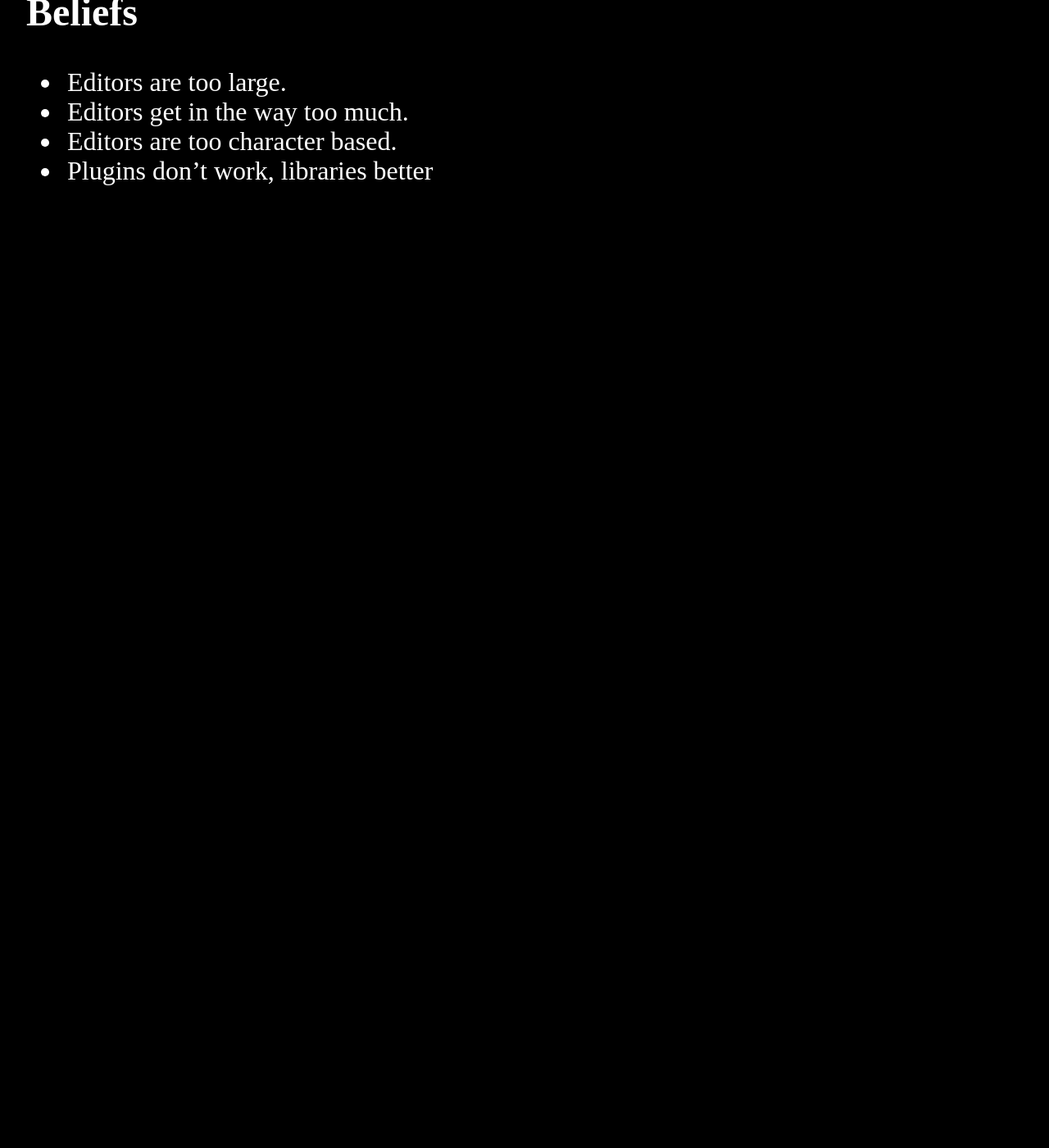
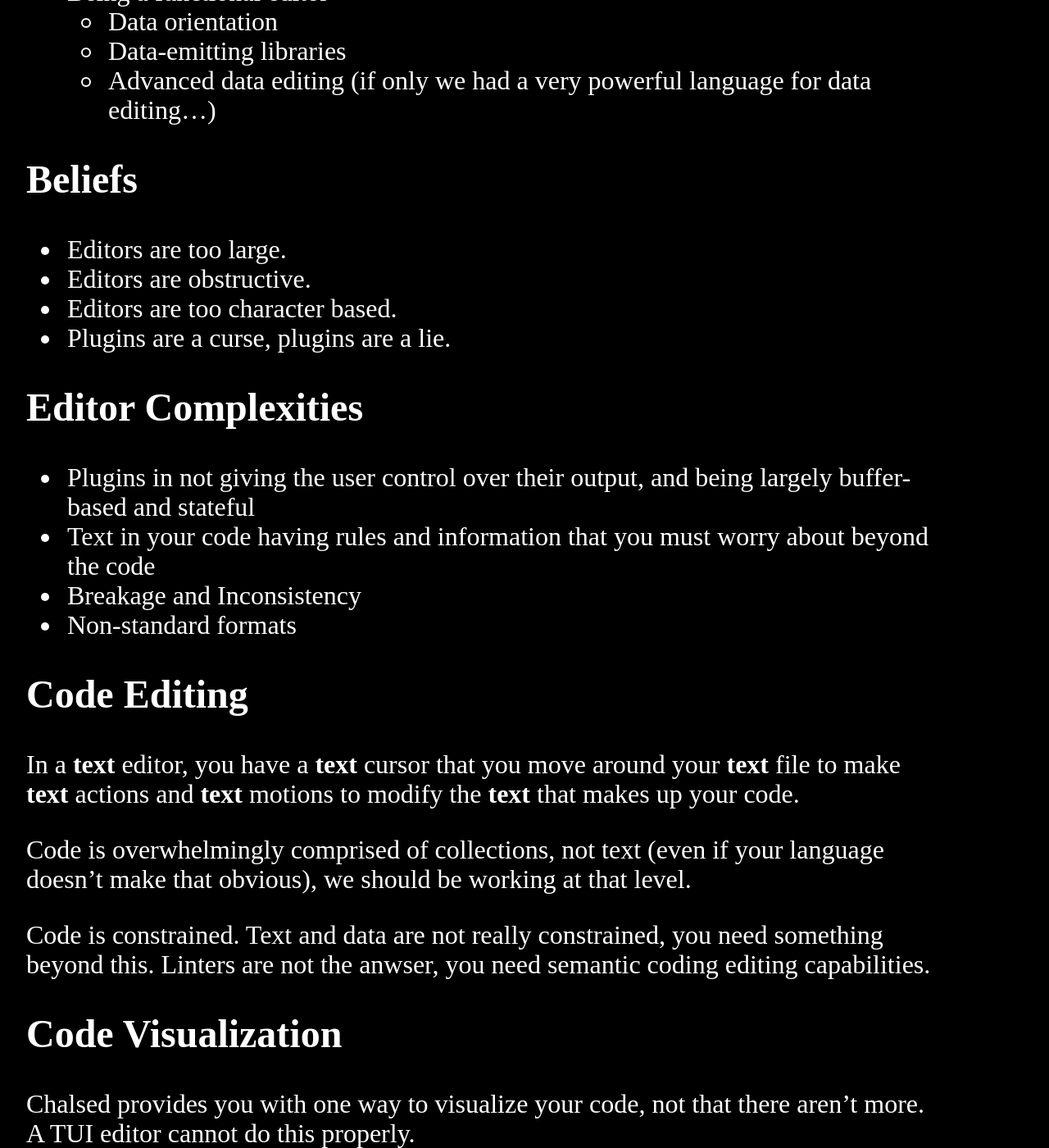
Before and after one commit to Grahp/Website, a Jekyll site: the page built from pages/Chalsed.md, in a window 1280 px wide and 1400 px high, scrolled down 581 px. Shown: the whole window at 82% size. Built offline with Jekyll 4.4.1, drawn with Linux system fonts in a browser that asks for light colours; before the commit the page ends 900 px from its top, so only the background shows below that; some of the changed text lies outside the part shown.

Commit message:
Update Chalsed

```diff
--- a/pages/Chalsed.md
+++ b/pages/Chalsed.md
@@ -5,16 +5,41 @@ title: Chalsed
 (This page is outdated give me a bit)
 Pronounced KAL-SED
 
-[[Clojure|Clojure]] Code editor, embracing the Clojure philosophy of simplicity and deliberation.
+[[Clojure|Clojure]] Code Editor.
 
 ## Goals
 
-- [[Clojure|Code & data]] orientation
+- Clojure orientation
 - [[Steno Editor Ideas|Steno Integration]]
+- Extensibility via libraries
+  - Problems need solved
+- Being a functional editor
+  - Data orientation
+  - Data-emitting libraries
+  - Advanced data editing (if only we had a very powerful language for data editing...)
 
 ## Beliefs
 
 - Editors are too large.
-- Editors get in the way too much.
+- Editors are obstructive.
 - Editors are too character based.
-- Plugins don't work, libraries better
+- Plugins are a curse, plugins are a lie.
+
+## Editor Complexities
+
+- Plugins in not giving the user control over their output, and being largely buffer-based and stateful
+- Text in your code having rules and information that you must worry about beyond the code
+- Breakage and Inconsistency
+- Non-standard formats
+
+## Code Editing
+
+In a **text** editor, you have a **text** cursor that you move around your **text** file to make **text** actions and **text** motions to modify the **text** that makes up your code.
+
+Code is overwhelmingly comprised of collections, not text (even if your language doesn't make that obvious), we should be working at that level.
+
+Code is constrained. Text and data are not really constrained, you need something beyond this. Linters are not the anwser, you need semantic coding editing capabilities.
+
+## Code Visualization
+
+Chalsed provides you with one way to visualize your code, not that there aren't more. A TUI editor cannot do this properly.
```
